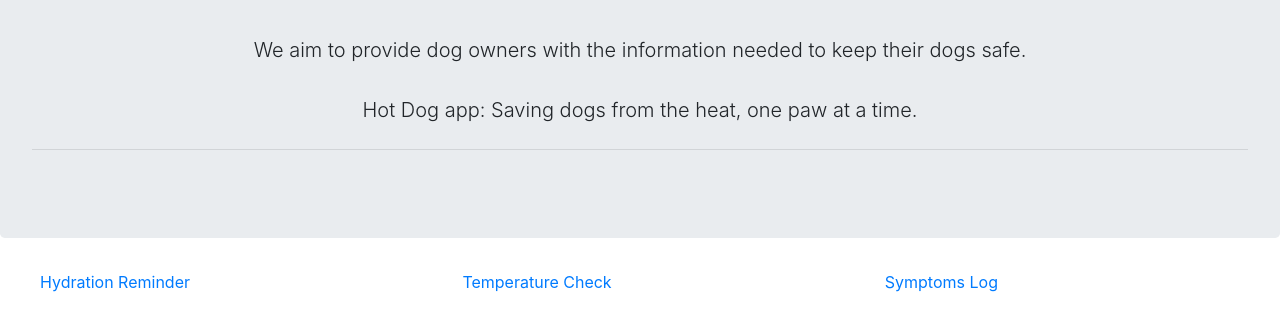
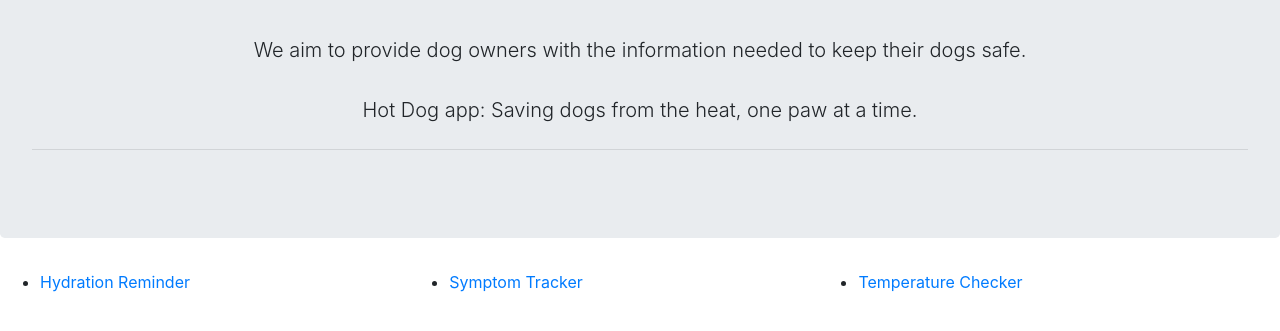
Before and after one commit to OJeun/1800_202310_DTC02, a plain HTML site: page index.html in a window 1280 px wide. Shown: the part 469-800 px from the top of the page. Drawn offline with nearby package versions, Linux system fonts and the light colour scheme.

Commit message:
changed both files

```diff
--- a/index.html
+++ b/index.html
@@ -49,9 +49,11 @@
 
     <footer>
         <nav id="bottomNav">
-            <ul id="listElement"><a href="#">Hydration Reminder</a></ul>
-            <ul id="listElement"><a href="#">Temperature Check</a></ul>
-            <ul id="listElement"><a href="#">Symptoms Log</a></ul>
+            <ul id="bottomList">
+                <li id="listElement"><a href="#">Hydration Reminder</a></li>
+                <li id="listElement"><a href="#">Symptom Tracker</a></li>
+                <li id="listElement"><a href="#">Temperature Checker</a></li>
+            </ul>
         </nav>
     </footer>
 </body>
--- a/styles.css
+++ b/styles.css
@@ -38,6 +38,11 @@ img {
 
 }
 
+#bottomList {
+    display: flex;
+    width: 100%;
+}
+
 #listElement {
     width: 33%
 }
```
